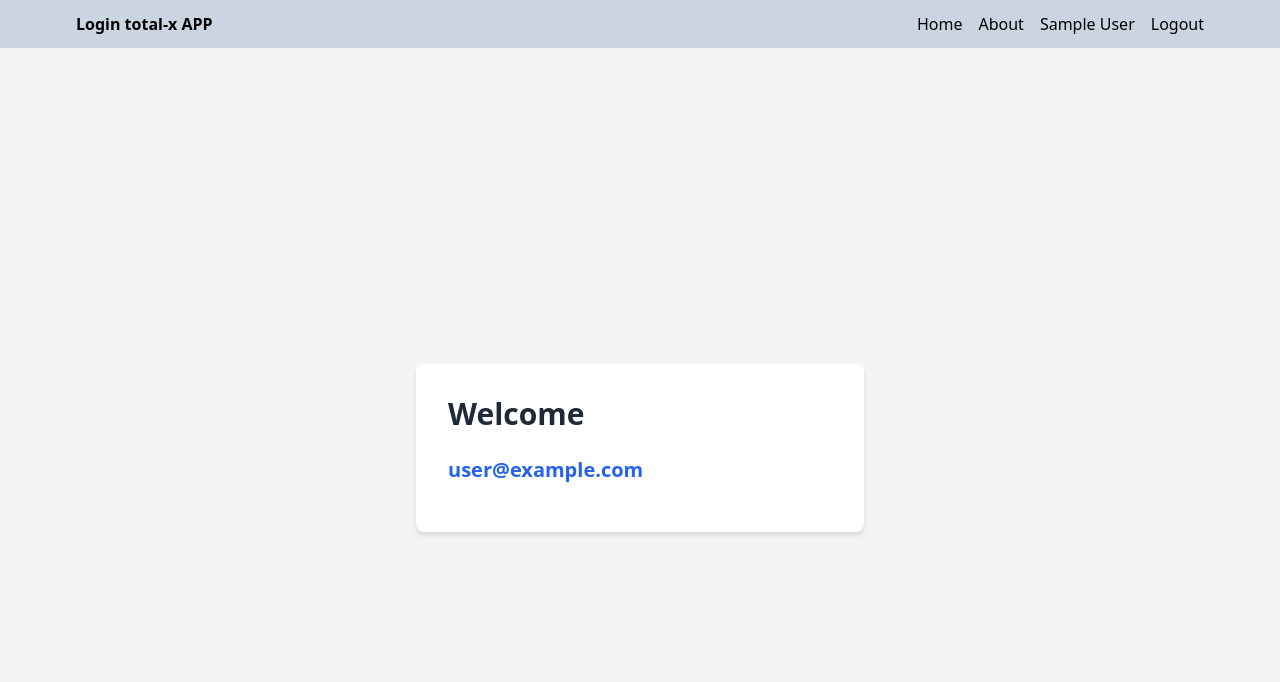
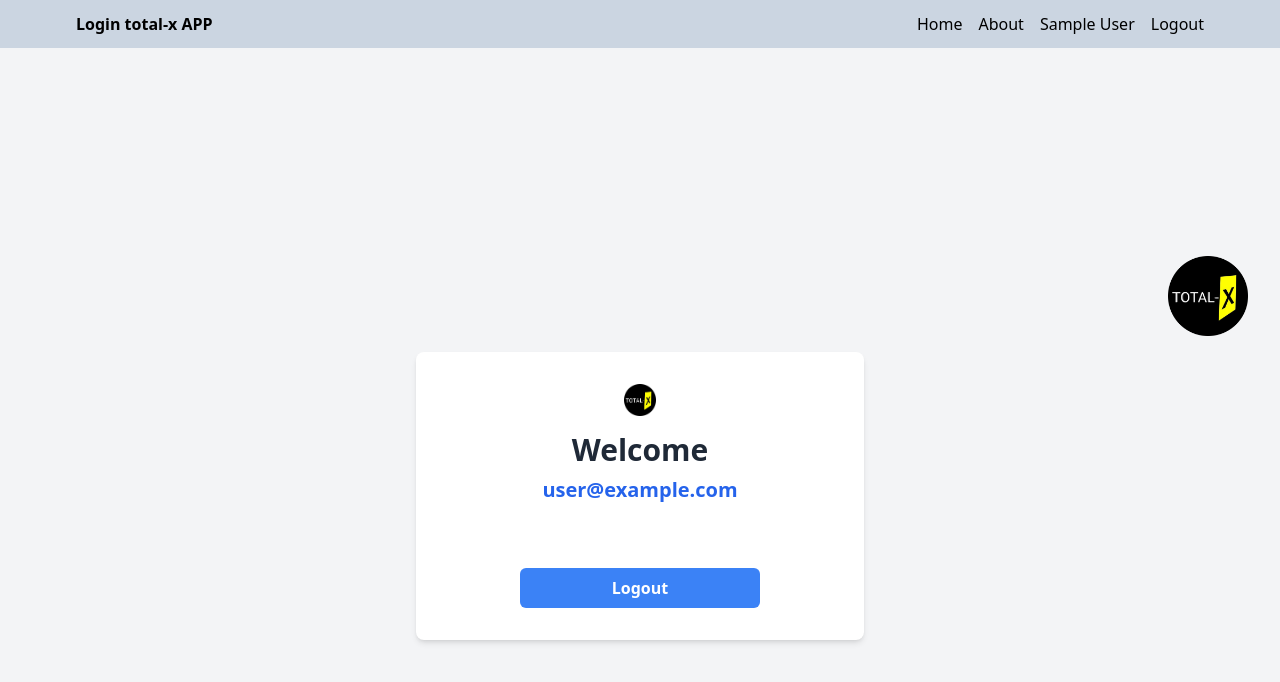
Before and after one commit to ShahidKollam/Login-React, a React (Vite) app: page / in a window 1280 px wide. Shown: the top 682 px of the page. Built offline with nearby package versions, Linux system fonts and the light colour scheme; no server answers; sample sign-in values are in the browser's storage.

Commit message:
logout ui fix

```diff
--- a/src/pages/Home.tsx
+++ b/src/pages/Home.tsx
@@ -1,18 +1,40 @@
 import { useAuth } from "../hooks/useAuth";
+import headImg from '../assets/img_header_logo.png'; // Assuming you have the image path correctly defined
+import { useNavigate } from "react-router-dom";
 
 const Home = () => {
+  const { user, logout } = useAuth();
+  const navigate = useNavigate()
 
-  const { user } = useAuth()
-  console.log(user);
-
+  const handleLogout = async () => {
+    await logout();
+    navigate('/sign-in');
+  };
 
   return (
-    <div className="min-h-screen bg-gray-100 flex items-center justify-center">
-      <div className="bg-white p-8 rounded-lg shadow-md w-full sm:max-w-md">
-        <h1 className="text-3xl font-bold text-gray-800 mb-6">Welcome </h1>
-        <div className="mb-4">
-          <p className="text-xl text-blue-600 font-semibold mb-2">{user?.email}</p>
-          <p className="text-lg text-gray-700">{user?.phoneNumber}</p>
+    <div className="min-h-screen bg-gray-100 flex flex-col items-center justify-center">
+      <div className="w-full flex justify-end pr-8">
+        <img src={headImg} alt="Header Logo" className="w-20 h-auto mb-4" />
+      </div>
+
+      <div className="bg-white p-8 rounded-lg shadow-md w-full sm:max-w-md flex flex-col items-center justify-center">
+        <div className="w-full max-w-6xl flex flex-col items-center justify-center px-4 mb-8">
+          <img src={headImg} alt="Header Logo" className="w-8 h-auto mb-4" />
+          <h1 className="text-3xl font-bold text-gray-800 mb-2 text-center">Welcome</h1>
+          <div className="mb-2 text-center">
+            <p className="text-xl text-blue-600 font-semibold">{user?.email}</p>
+            <p className="text-xl text-blue-500 font-semibold">{user?.phoneNumber}</p>
+          </div>
+        </div>
+
+        <div className="mt-6">
+          <button
+            onClick={handleLogout}
+            className=" w-60 px-4 py-2 bg-blue-500 text-white rounded-md font-semibold hover:bg-red-600 focus:outline-none focus:ring-2 focus:ring-red-500"
+          >
+            Logout
+          </button>
+
         </div>
       </div>
     </div>
```
